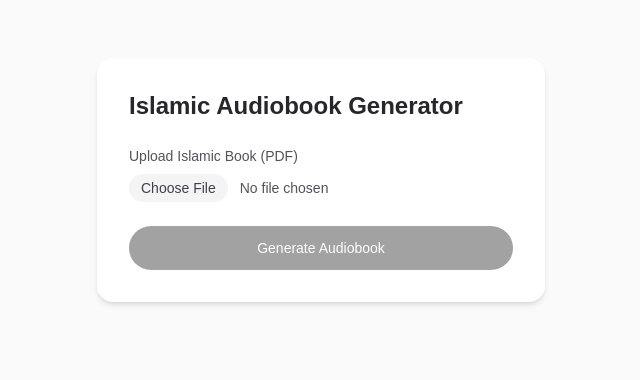
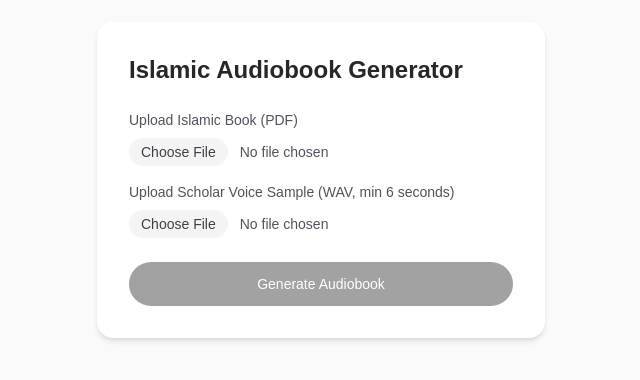
Before and after one commit to SahilHasnain/ai-research, a Next.js app: page / in a window 1280 px wide. Shown: the part 220-600 px from the top of the page, without its empty margins (319-959 px from the left). Built offline with nearby package versions, Linux system fonts and the light colour scheme.

Commit message:
fix: issue

```diff
--- a/app/page.tsx
+++ b/app/page.tsx
@@ -3,13 +3,14 @@ import { useState, useRef } from "react";
 
 export default function Home() {
   const [book, setBook] = useState<File | null>(null);
+  const [voice, setVoice] = useState<File | null>(null);
   const [audioUrl, setAudioUrl] = useState<string | null>(null);
   const [loading, setLoading] = useState(false);
   const [error, setError] = useState<string | null>(null);
 
   async function handleSubmit(e: React.FormEvent) {
     e.preventDefault();
-    if (!book) return;
+    if (!book || !voice) return;
 
     setLoading(true);
     setError(null);
@@ -17,6 +18,7 @@ export default function Home() {
 
     const form = new FormData();
     form.append("book", book);
+    form.append("voice", voice);
 
     try {
       const res = await fetch("http://localhost:8000/generate", {
@@ -54,9 +56,19 @@ export default function Home() {
             />
           </label>
 
+          <label className="flex flex-col gap-1 text-sm text-zinc-600 dark:text-zinc-300">
+            Upload Scholar Voice Sample (WAV, min 6 seconds)
+            <input
+              type="file"
+              accept=".wav"
+              onChange={(e) => setVoice(e.target.files?.[0] || null)}
+              className="mt-1 file:mr-3 file:py-1 file:px-3 file:rounded-full file:border-0 file:text-sm file:bg-zinc-100 file:text-zinc-700 hover:file:bg-zinc-200"
+            />
+          </label>
+
           <button
             type="submit"
-            disabled={!book || loading}
+            disabled={!book || !voice || loading}
             className="mt-2 h-11 rounded-full bg-zinc-900 text-white text-sm font-medium disabled:opacity-40 hover:bg-zinc-700 transition-colors"
           >
             {loading ? "Generating... (this may take a while)" : "Generate Audiobook"}
```
Also changed, not shown: 1 other file (tests, documents, lock files or other folders).
